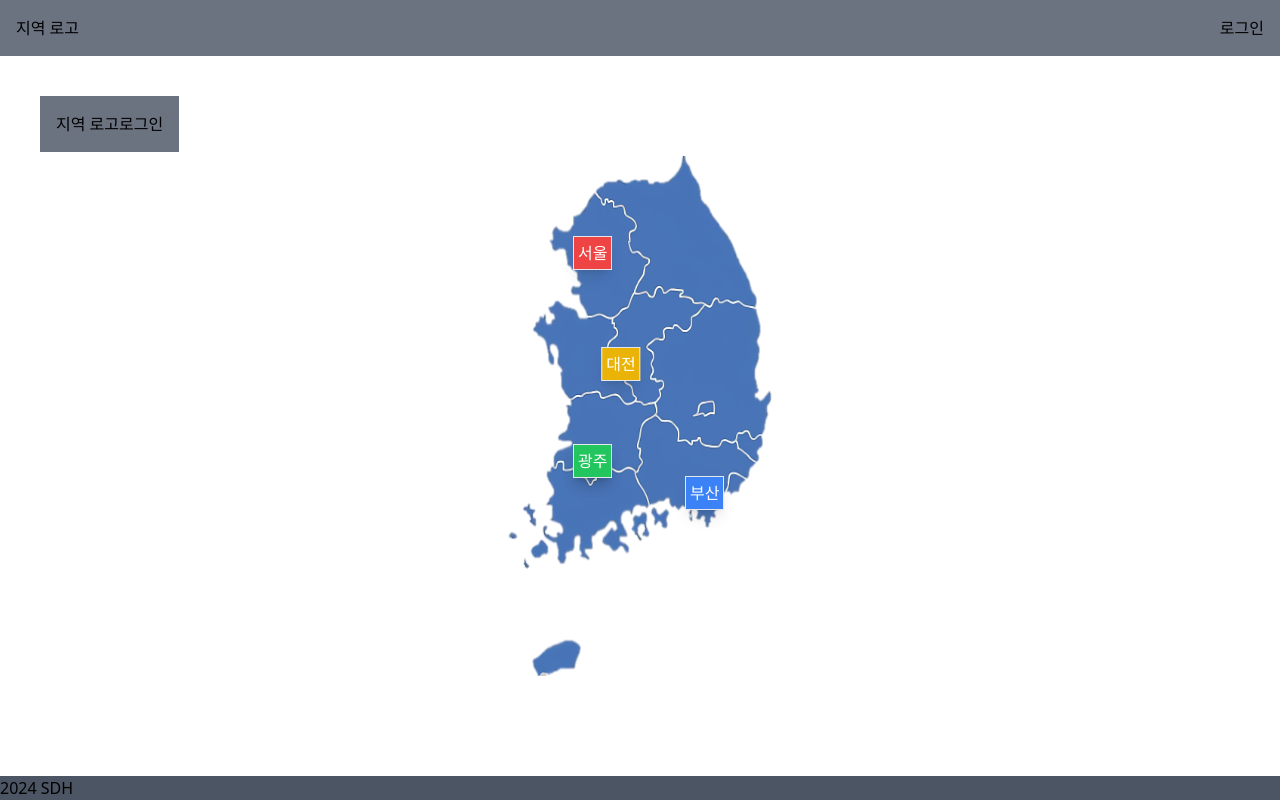
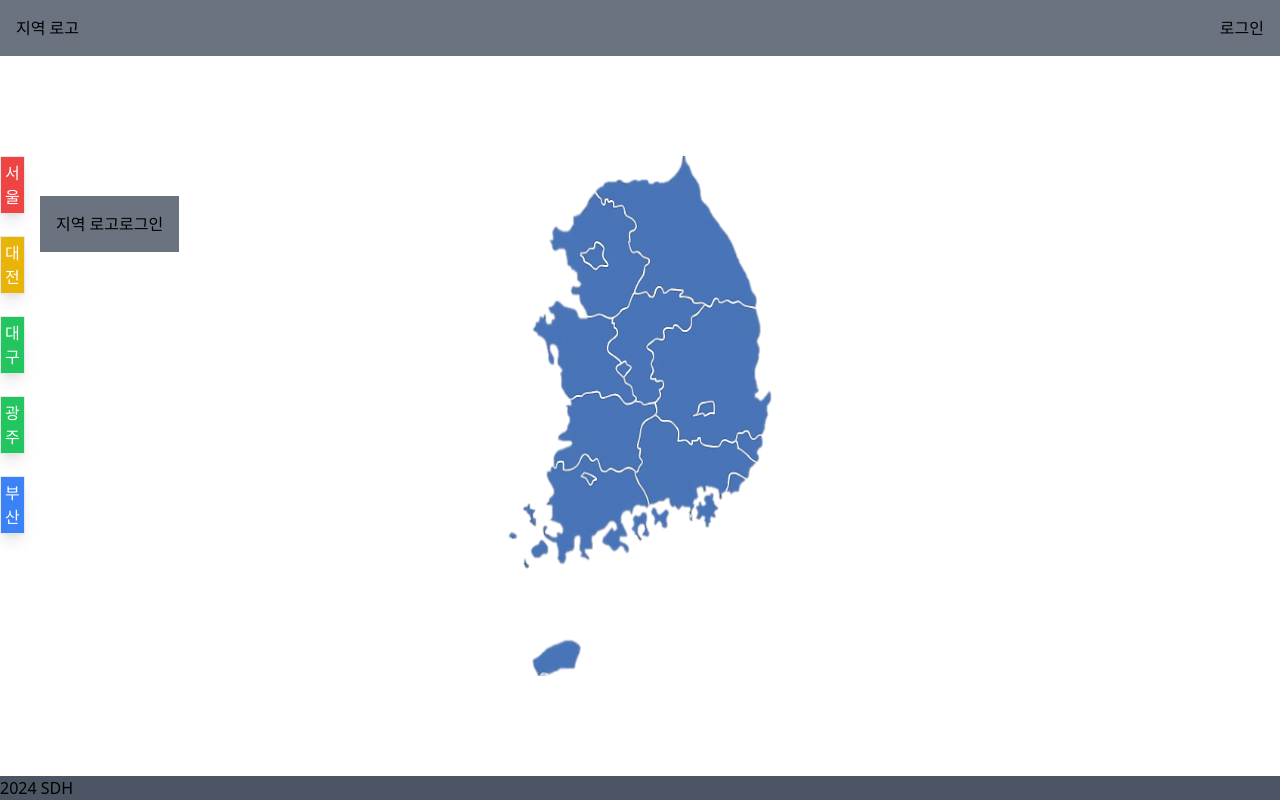
Before and after one commit to personarpgg/routing, a Next.js app: page / in a window 1280 px wide. Built offline with nearby package versions, Linux system fonts and the light colour scheme.

Commit message:
check : 모바일 환경과 PC 환경을 구분

```diff
--- a/app/(pages)/page.tsx
+++ b/app/(pages)/page.tsx
@@ -1,67 +1,58 @@
 // page.tsx
-"use client"
+"use client";
 
-import Link from "next/link";
-import { useState } from "react";
+import { useState, useEffect } from "react";
 import Header from "../components/header/page";
+import MobileView from "../components/MobileView/MobileView";
+import PCView from "../components/PCView/PCView";
+import { useSearchParams } from "next/navigation";
 
 export default function Home() {
   const [selectedRegion, setSelectedRegion] = useState("");
+  const searchParams = useSearchParams();
 
+  const handleRegionClick = async (region: string) => {
+    setSelectedRegion(region);
+    try {
+      window.location.href = `/map_main?region=${region}`;
+    } catch (error) {
+      console.error("Error pushing to /map_main:", error);
+    }
+  };
+
+  useEffect(() => {
+    // 클라이언트 사이드에서 실행되는 로직 추가
+  }, []);
 
   return (
-    <div className="flex flex-col items-center justify-center h-screen relative">
+    <div className="relative">
+      {/* 이미지를 가져와서 정 가운데에 고정 */}
+      <img
+        src="/map.png"  // public 폴더 내의 이미지 경로
+        alt="지도 이미지 표시"
+        style={{
+          width: "550px",
+          height: "520px",
+          margin: "auto",
+          display: "block",
+        }}
+        className="block"
+      />
 
-      <div className="absolute">
-        <img
-          src="/map.png"
-          alt="지도 이미지 표시"
-          style={{ width: "550px", height: "520px" }}
-        />
-        {/* 서울 */}
-        <div className="absolute top-20 left-52">
-          <Link href="/map_main" onClick={() => setSelectedRegion("서울")}>
-            <div className="bg-red-500 border shadow-lg p-1 text-white cursor-pointer">
-              서울
-            </div>
-          </Link>
+      {/* 요소들을 동일한 부모 요소에 넣고 위치 조절 */}
+      <div className="absolute top-0 left-0">
+        {/* 모바일 버전과 PC 버전을 미디어 쿼리로 분기하여 렌더링 */}
+        <div className="sm:hidden">
+          <MobileView selectedRegion={selectedRegion} handleRegionClick={handleRegionClick} />
         </div>
-        {/* 대전 */}
-        <div className="absolute top-52 left-64 transform -translate-x-1/2 -translate-y-1/2">
-          <Link href="/map_main" onClick={() => setSelectedRegion("대전")}>
-            <div className="bg-yellow-500 border shadow-lg p-1 text-white cursor-pointer">
-              대전
-            </div>
-          </Link>
-        </div>
-        {/* 대구 */}
-        <div className="absolute top-72 left-52">
-          <Link href="/map_main" onClick={() => setSelectedRegion("대구")}>
-            <div className="bg-green-500 border shadow-lg p-1 text-white cursor-pointer">
-              대구
-            </div>
-          </Link>
-        </div>
-        {/* 광주 */}
-        <div className="absolute top-72 left-52">
-          <Link href="/map_main" onClick={() => setSelectedRegion("광주")}>
-            <div className="bg-green-500 border shadow-lg p-1 text-white cursor-pointer">
-              광주
-            </div>
-          </Link>
-        </div>
-        {/* 부산 */}
-        <div className="absolute top-80 left-80">
-          <Link href="/map_main" onClick={() => setSelectedRegion("부산")}>
-            <div className="bg-blue-500 border shadow-lg p-1 text-white cursor-pointer">
-              부산
-            </div>
-          </Link>
+        <div className="hidden sm:block">
+          <PCView selectedRegion={selectedRegion} handleRegionClick={handleRegionClick} />
         </div>
       </div>
-      {/* Header 컴포넌트에 선택된 지역 정보 전달 */}
+
+      {/* 헤더는 모든 버전에서 공통으로 표시 */}
       <div className="absolute top-10 left-10">
-      <Header selectedRegion={selectedRegion} />
+        <Header selectedRegion={selectedRegion} />
       </div>
     </div>
   );
--- /dev/null
+++ b/app/components/MobileView/MobileView.tsx
@@ -0,0 +1,55 @@
+// MobileView.tsx
+import React from "react";
+
+interface MobileViewProps {
+    selectedRegion: string;
+    handleRegionClick: (region: string) => void;
+}
+
+const MobileView: React.FC<MobileViewProps> = ({ selectedRegion, handleRegionClick }) => (
+    <div>
+        {/* 모바일 버전에서의 뷰 구성 */}
+        <div className="absolute top-20 left-36"> {/* 수정된 부분 */}
+            <div
+                className="bg-red-500 border shadow-lg p-1 text-white cursor-pointer"
+                onClick={() => handleRegionClick("서울")}
+            >
+                서울
+            </div>
+        </div>
+        <div className="absolute top-52 left-48 transform"> {/* 수정된 부분 */}
+            <div
+                className="bg-yellow-500 border shadow-lg p-1 text-white cursor-pointer"
+                onClick={() => handleRegionClick("대전")}
+            >
+                대전
+            </div>
+        </div>
+        <div className="absolute top-72 left-36"> {/* 수정된 부분 */}
+            <div
+                className="bg-green-500 border shadow-lg p-1 text-white cursor-pointer"
+                onClick={() => handleRegionClick("대구")}
+            >
+                대구
+            </div>
+        </div>
+        <div className="absolute top-72 left-36"> {/* 수정된 부분 */}
+            <div
+                className="bg-green-500 border shadow-lg p-1 text-white cursor-pointer"
+                onClick={() => handleRegionClick("광주")}
+            >
+                광주
+            </div>
+        </div>
+        <div className="absolute top-80 left-64"> {/* 수정된 부분 */}
+            <div
+                className="bg-blue-500 border shadow-lg p-1 text-white cursor-pointer"
+                onClick={() => handleRegionClick("부산")}
+            >
+                부산
+            </div>
+        </div>
+    </div>
+);
+
+export default MobileView;
--- /dev/null
+++ b/app/components/PCView/PCView.tsx
@@ -0,0 +1,56 @@
+// PCView.tsx
+import React from "react";
+
+interface PCViewProps {
+    selectedRegion: string;
+    handleRegionClick: (region: string) => void;
+}
+
+const PCView: React.FC<PCViewProps> = ({ selectedRegion, handleRegionClick }) => (
+    <div>
+        {/* PC 버전에서의 뷰 구성 */}
+        <div className="absolute top-0 left-0">
+            <div
+                className="bg-red-500 border shadow-lg p-1 text-white cursor-pointer"
+                onClick={() => handleRegionClick("서울")}
+            >
+                서울
+            </div>
+        </div>
+        <div className="absolute top-20 left-10%">
+            <div
+                className="bg-yellow-500 border shadow-lg p-1 text-white cursor-pointer"
+                onClick={() => handleRegionClick("대전")}
+            >
+                대전
+            </div>
+        </div>
+        <div className="absolute top-40 left-20%">
+            <div
+                className="bg-green-500 border shadow-lg p-1 text-white cursor-pointer"
+                onClick={() => handleRegionClick("대구")}
+            >
+                대구
+            </div>
+        </div>
+        <div className="absolute top-60 left-30%">
+            <div
+                className="bg-green-500 border shadow-lg p-1 text-white cursor-pointer"
+                onClick={() => handleRegionClick("광주")}
+            >
+                광주
+            </div>
+        </div>
+        <div className="absolute top-80 left-40%">
+            <div
+                className="bg-blue-500 border shadow-lg p-1 text-white cursor-pointer"
+                onClick={() => handleRegionClick("부산")}
+            >
+                부산
+            </div>
+        </div>
+        {/* 다른 도시들도 동일하게 추가 */}
+    </div>
+);
+
+export default PCView;
```
